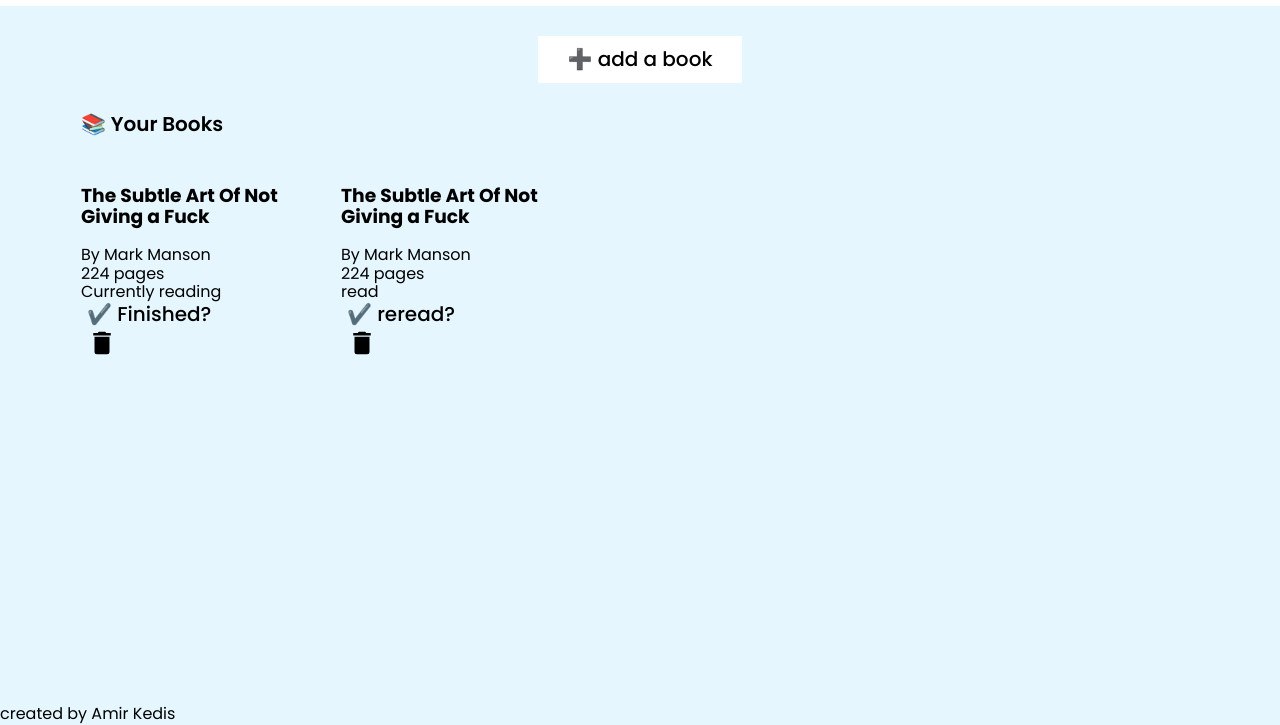
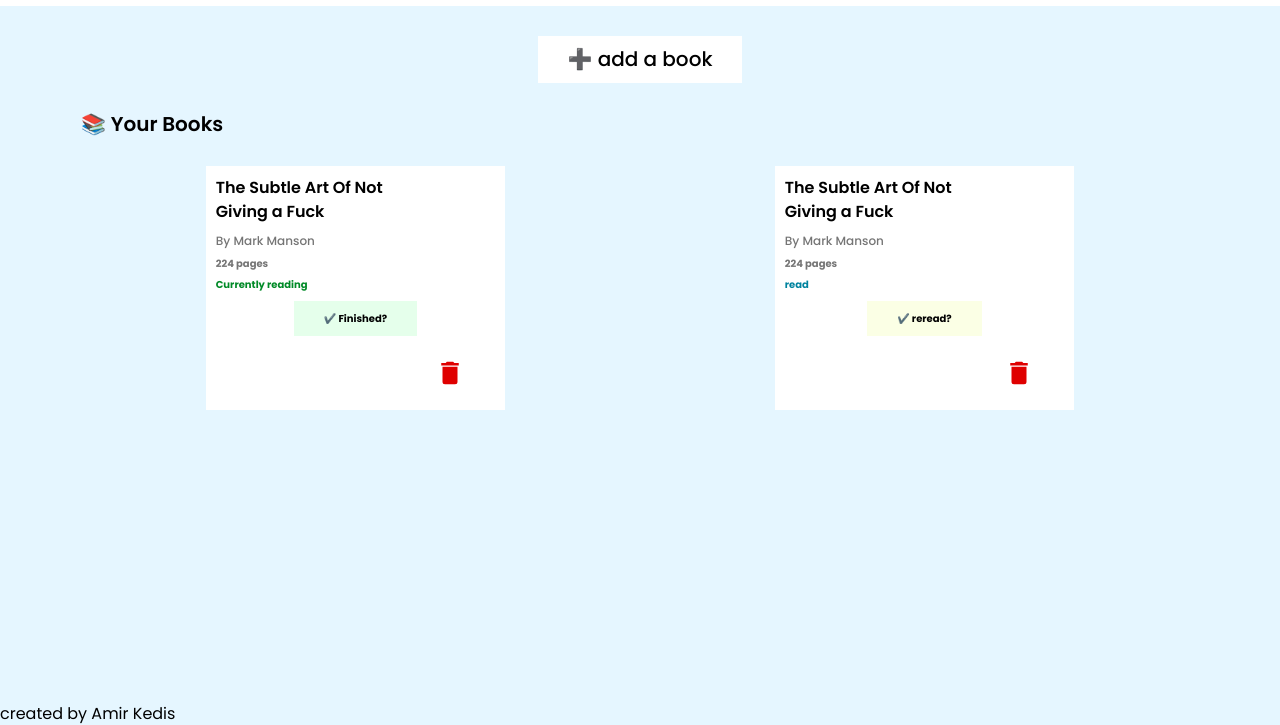
Before and after one commit to amir-kedis/library, a plain HTML site: page index.html in a window 1280 px wide. Shown: the part 77-802 px from the top of the page. Drawn offline with Linux system fonts and the light colour scheme.

Commit message:
📖 make book grid

```diff
--- a/index.html
+++ b/index.html
@@ -35,7 +35,7 @@
                             <p class="status status--reading">Currently reading</p>
                             <button class="btn btn--green">✔️ Finished?</button>
                             <button class="btn">
-                                <svg class="btn-delete" width="30" xmlns="http://www.w3.org/2000/svg"
+                                <svg class="btn--delete" width="30" xmlns="http://www.w3.org/2000/svg"
                                     viewBox="0 0 24 24">
                                     <path
                                         d="M19,4H15.5L14.5,3H9.5L8.5,4H5V6H19M6,19A2,2 0 0,0 8,21H16A2,2 0 0,0 18,19V7H6V19Z" />
@@ -47,9 +47,9 @@
                             <p class="author">By Mark Manson</p>
                             <p class="page">224 pages</p>
                             <p class="status status--read">read</p>
-                            <button class="btn btn--green">✔️ reread?</button>
+                            <button class="btn btn--yellow">✔️ reread?</button>
                             <button class="btn">
-                                <svg class="btn-delete" width="30" xmlns="http://www.w3.org/2000/svg"
+                                <svg class="btn--delete" width="30" xmlns="http://www.w3.org/2000/svg"
                                     viewBox="0 0 24 24">
                                     <path
                                         d="M19,4H15.5L14.5,3H9.5L8.5,4H5V6H19M6,19A2,2 0 0,0 8,21H16A2,2 0 0,0 18,19V7H6V19Z" />
--- a/sass/main.scss
+++ b/sass/main.scss
@@ -49,13 +49,15 @@
   text-decoration: none;
   color: inherit;
 
-    &:active, &:visited {
+  &:active,
+  &:visited {
     text-decoration: none;
     color: inherit;
   }
 }
 
-input, button {
+input,
+button {
   border: none;
   outline: none;
   background-color: transparent;
@@ -102,7 +104,7 @@
   sm: map-get($breakpoints, sm) - 30px,
   md: map-get($breakpoints, md) - 40px,
   lg: map-get($breakpoints, lg) - 50px,
-  xl: map-get($breakpoints, xl) - 400px
+  xl: map-get($breakpoints, xl) - 400px,
 );
 
 .container {
@@ -168,10 +170,23 @@
   font-size: 20px;
   font-weight: 500;
   cursor: pointer;
+  padding: 12px 30px;
   &--add {
     background-color: #fff;
     color: #000;
-    padding: 12px 30px;
+  }
+  &--green {
+    background-color: var(--btn-light-g-c);
+    font-size: 10px;
+    font-weight: 700;
+  }
+  &--yellow {
+    background-color: var(--btn-light-y-c);
+    font-size: 10px;
+    font-weight: 700;
+  }
+  &--delete {
+    fill: var(--btn-r-c);
   }
 }
 
@@ -191,6 +206,50 @@
 }
 .books-grid {
   display: grid;
+  gap: 20px;
+  grid-template-columns: repeat(auto-fit, minmax(250px, 1fr));
+  justify-items: center;
+}
+
+// book card
+.book {
+  background-color: #fff;
+  padding: 10px;
+  display: grid;
   gap: 10px;
-  grid-template-columns: repeat(auto-fit, minmax(250px, 20%));
+
+  h3 {
+    margin: 0;
+    font-size: 16px;
+    font-weight: 600;
+    width: 70%;
+    line-height: 24px;
   }
+  .author {
+    font-size: 12px;
+    font-weight: 500;
+    color: var(--txt-c-s);
+  }
+  .page {
+    font-size: 10px;
+    font-weight: 700;
+    color: var(--txt-c-s);
+  }
+  .status {
+    font-size: 10px;
+    font-weight: 700;
+    color: var(--txt-c-s);
+    &--reading {
+      color: var(--status-g-c);
+    }
+    &--read {
+      color: var(--status-b-c);
+    }
+  }
+  .btn {
+    justify-self: center;
+    &:last-child {
+      justify-self: end;
+    }
+  }
+}
```
Also changed, not shown: css/main.css, 1 other file. Lines whose indentation alone changed are shown as unchanged.
